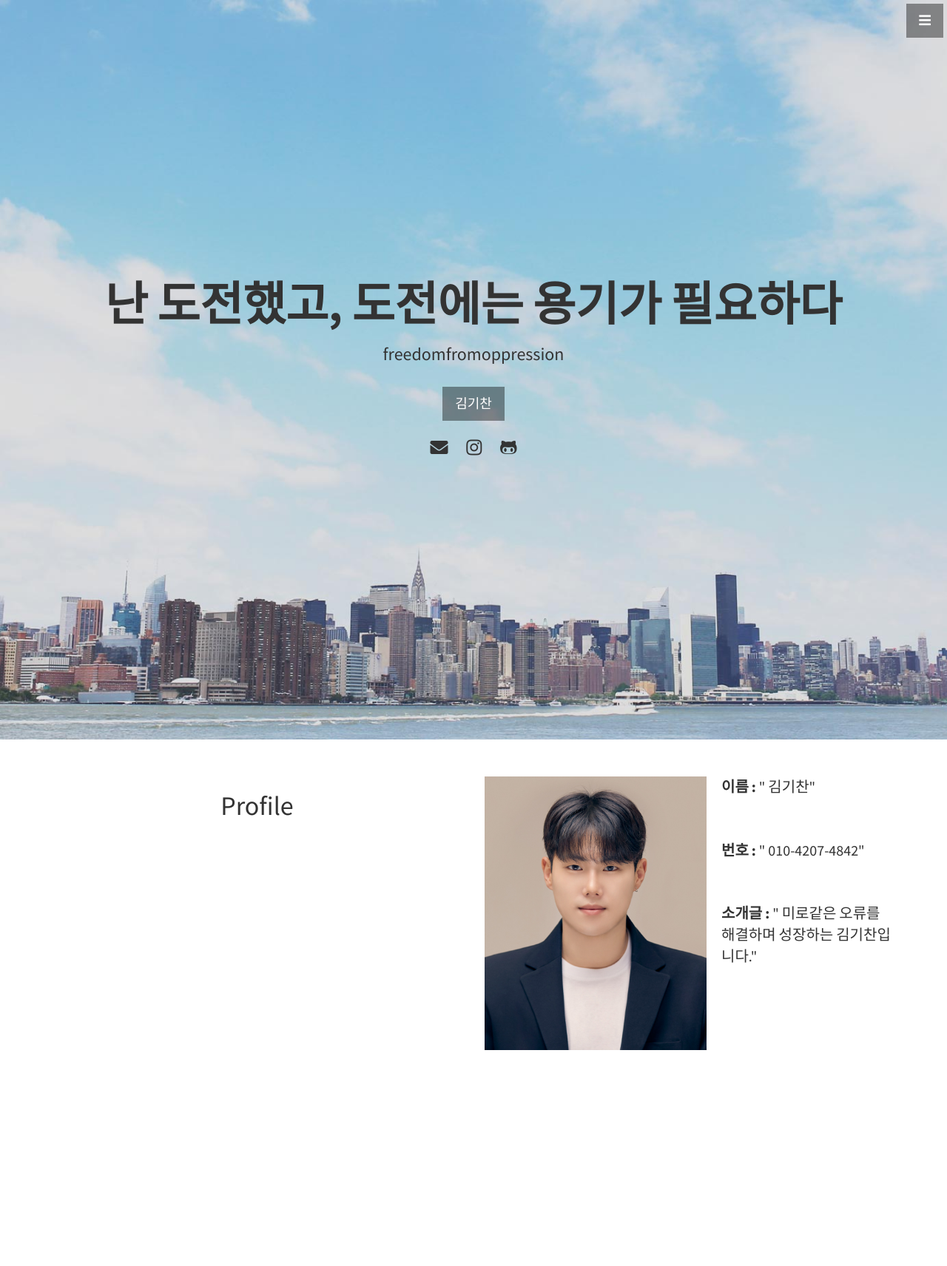
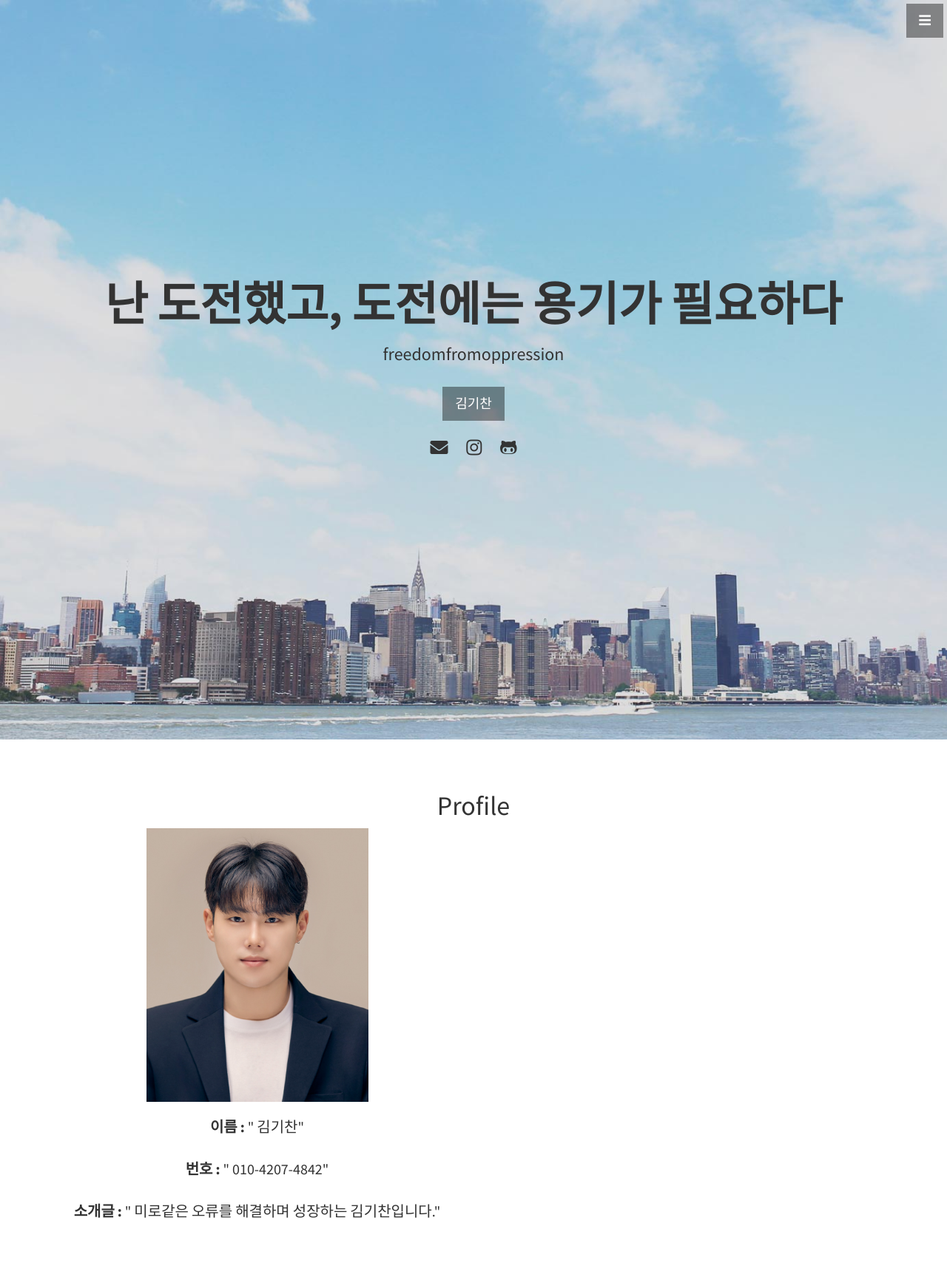
Before and after one commit to freedomfromoppression/freedomfromoppression.github.io, a Jekyll site: the page built from index.html, in a window 1280 px wide. Shown: the whole page at 74% size. Built offline with Jekyll 4.4.1, drawn with Linux system fonts in a browser that asks for light colours; before the commit the page ends 1470 px from its top, so only the background shows below that.

Commit message:
Update about.html

```diff
--- a/_includes/about.html
+++ b/_includes/about.html
@@ -1,23 +1,22 @@
 <section id="about" class="about">
   <div class="container">
     <div class="row align-items-center">
-      <div class="col-lg-6 text-center">
+      <div class="col-lg-12 text-center">
         <h2 style="font-size: 36px;">Profile</h2>
       </div>
-      <div class="col-lg-6">
+      <div class="col-lg-6 offset-lg-3">
         <div class="user-detail">
-          <img src="img/gichan.jpg" alt="대체 텍스트" width="300" height="370" style="float: left; margin-right: 20px;">
-          <div class="profile">
+          <img src="img/gichan.jpg" alt="대체 텍스트" width="300" height="370" style="display: block; margin: 0 auto 20px;">
+          <div class="profile text-center">
             <p style="font-size: 20px;">
               <strong>이름 :</strong>
               " 김기찬"
-              <br><br><br>
+              <br><br>
               <strong>번호 :</strong>
               " 010-4207-4842"
-              <br><br><br>
+              <br><br>
               <strong>소개글 :</strong>
               " 미로같은 오류를 해결하며 성장하는 김기찬입니다."
-              <br><br><br>
             </p>
           </div>
         </div>
```
